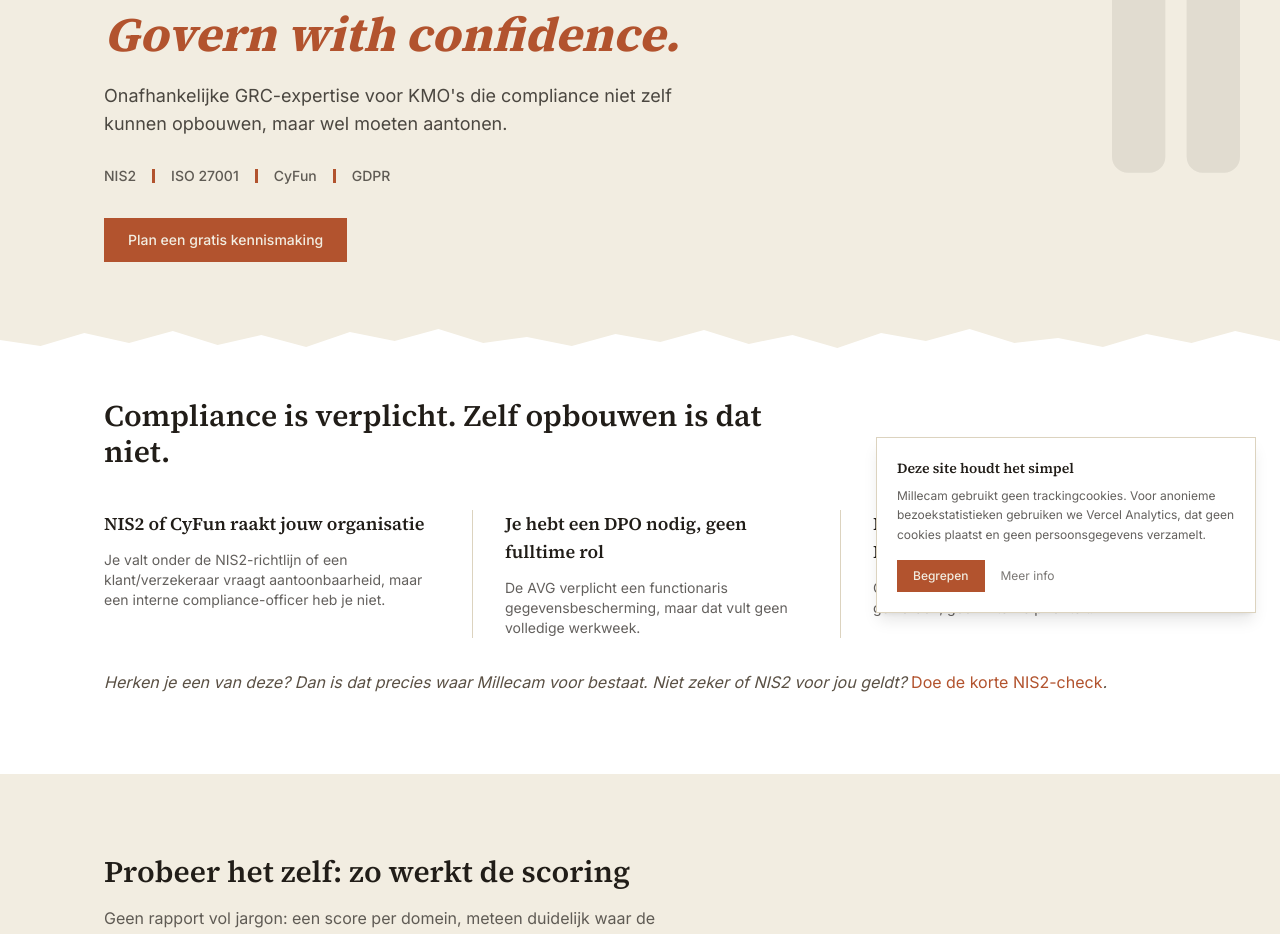
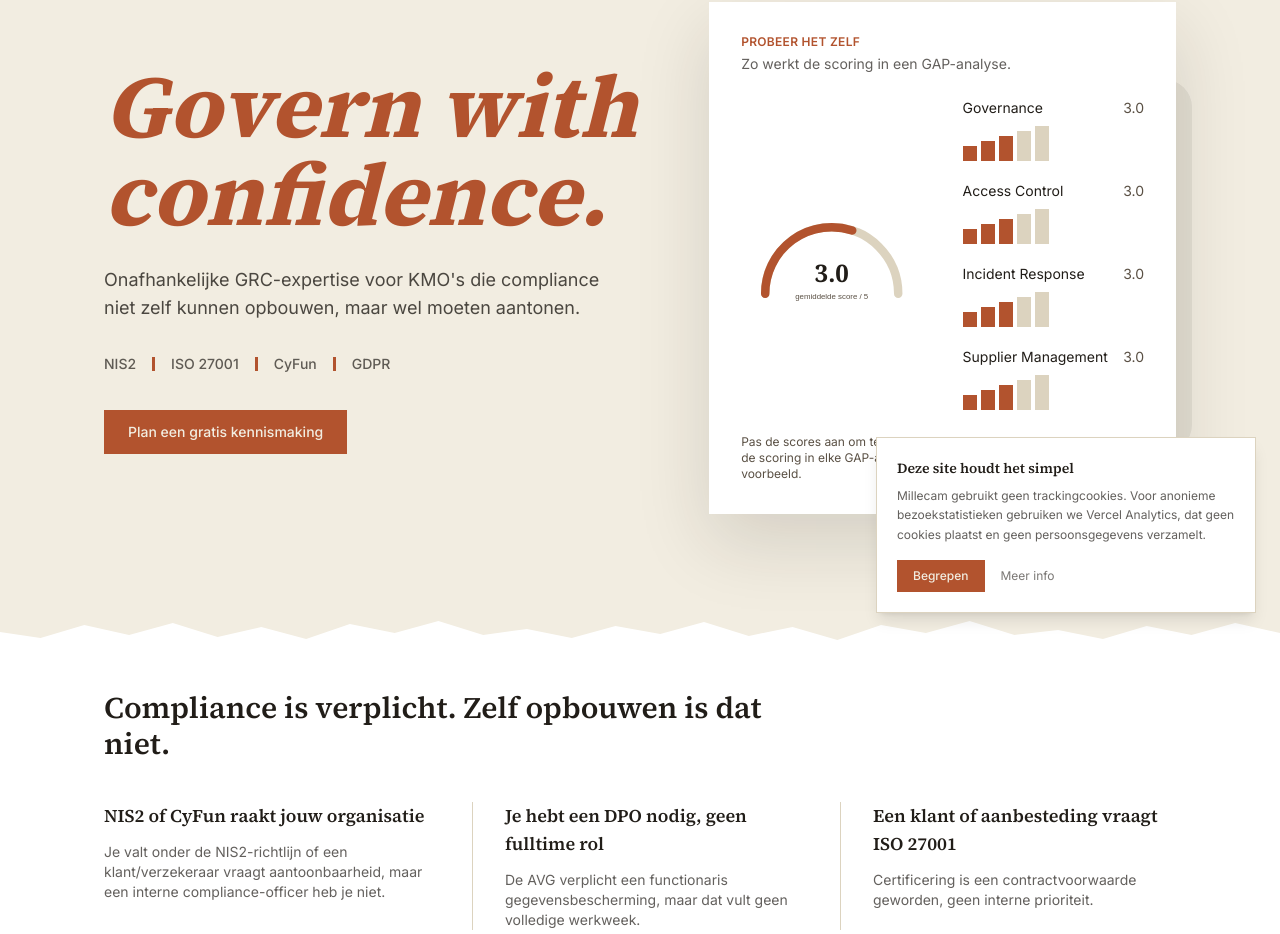
Before and after one commit to KamelenPanda/millecam, a Next.js app: page / in a window 1280 px wide. Shown: the part 171-1105 px from the top of the page. Built offline with nearby package versions, Linux system fonts and the light colour scheme.

Commit message:
Hero groter

```diff
--- a/app/page.tsx
+++ b/app/page.tsx
@@ -67,27 +67,45 @@ export default function HomePage() {
   return (
     <>
       {/* Hero */}
-      <Section className="relative overflow-hidden pb-16 pt-24">
+      <Section className="relative overflow-hidden pb-20 pt-14 md:flex md:min-h-[88vh] md:items-center md:pb-24 md:pt-20">
         <HeroWatermark />
-        <h1 className="animate-hero-in max-w-2xl font-serif text-5xl font-bold italic text-terracotta">
+        <div className="grid items-center gap-14 md:grid-cols-[1.15fr_0.95fr] md:gap-10">
+          <div>
+            <h1 className="animate-hero-in font-serif text-6xl font-bold italic leading-[1.05] text-terracotta sm:text-7xl lg:text-[5.5rem]">
               Govern with confidence.
             </h1>
             <p
-          className="animate-hero-in mt-6 max-w-xl text-lg text-ink/80"
+              className="animate-hero-in mt-7 max-w-lg text-lg text-ink/80"
               style={{ animationDelay: "0.1s" }}
             >
-          Onafhankelijke GRC-expertise voor KMO&apos;s die compliance niet zelf kunnen opbouwen, maar wel
-          moeten aantonen.
+              Onafhankelijke GRC-expertise voor KMO&apos;s die compliance niet zelf kunnen opbouwen, maar
+              wel moeten aantonen.
             </p>
             <FrameworkList
               items={["NIS2", "ISO 27001", "CyFun", "GDPR"]}
-          className="animate-hero-in mt-7"
+              className="animate-hero-in mt-8"
               style={{ animationDelay: "0.2s" }}
             />
             <div className="animate-hero-in" style={{ animationDelay: "0.3s" }}>
-          <Button href="/contact" variant="primary" className="mt-8">
+              <Button href="/contact" variant="primary" className="mt-9">
                 Plan een gratis kennismaking
               </Button>
+            </div>
+          </div>
+
+          <div className="animate-hero-in" style={{ animationDelay: "0.25s" }}>
+            <div className="bg-white p-6 shadow-[0_28px_70px_rgba(33,29,24,0.14)] sm:p-8">
+              <p className="text-xs font-semibold uppercase tracking-wide text-terracotta">
+                Probeer het zelf
+              </p>
+              <p className="mt-1 text-sm text-ink/70">
+                Zo werkt de scoring in een GAP-analyse.
+              </p>
+              <div className="mt-6">
+                <SelfAssessment />
+              </div>
+            </div>
+          </div>
         </div>
       </Section>
       <TornDivider color="#FFFFFF" />
@@ -113,20 +131,6 @@ export default function HomePage() {
           </Link>
           .
         </p>
-      </Section>
-
-      {/* Voorbeeld GAP-analyse */}
-      <Section>
-        <h2 className="max-w-2xl font-serif text-3xl font-semibold text-ink">
-          Probeer het zelf: zo werkt de scoring
-        </h2>
-        <p className="mt-4 max-w-xl text-ink/70">
-          Geen rapport vol jargon: een score per domein, meteen duidelijk waar de prioriteit ligt.
-          Klik de balkjes aan en zie het gemiddelde meebewegen.
-        </p>
-        <div className="mt-10 bg-white p-8 shadow-[0_20px_50px_rgba(33,29,24,0.10)] sm:p-10">
-          <SelfAssessment />
-        </div>
       </Section>
 
       {/* Diensten teaser */}
--- a/components/HeroWatermark.tsx
+++ b/components/HeroWatermark.tsx
@@ -28,20 +28,20 @@ export default function HeroWatermark() {
     return () => window.removeEventListener("mousemove", handleMove);
   }, []);
 
-  const rotateY = reduced ? 0 : tilt.x * 20;
-  const rotateX = reduced ? 0 : -tilt.y * 14;
+  const rotateY = reduced ? 0 : tilt.x * 10;
+  const rotateX = reduced ? 0 : -tilt.y * 7;
 
   return (
     <div
-      className="pointer-events-none absolute -right-6 -top-6 hidden md:block"
-      style={{ perspective: "900px" }}
+      className="pointer-events-none absolute inset-0 hidden items-center justify-end md:flex"
+      style={{ perspective: "1400px" }}
       aria-hidden="true"
     >
       <div
-        className="opacity-[0.08] transition-transform duration-300 ease-out"
+        className="mr-[-3vh] opacity-[0.07] transition-transform duration-300 ease-out"
         style={{ transform: `rotateX(${rotateX}deg) rotateY(${rotateY}deg)` }}
       >
-        <PillarGlyph className="h-[22rem] w-[16rem]" color="#211D18" />
+        <PillarGlyph className="h-[78vh] w-[56vh]" color="#211D18" />
       </div>
     </div>
   );
```
Also changed, not shown: 1 other file (tests, documents, lock files or other folders). Lines whose indentation alone changed are shown as unchanged.
